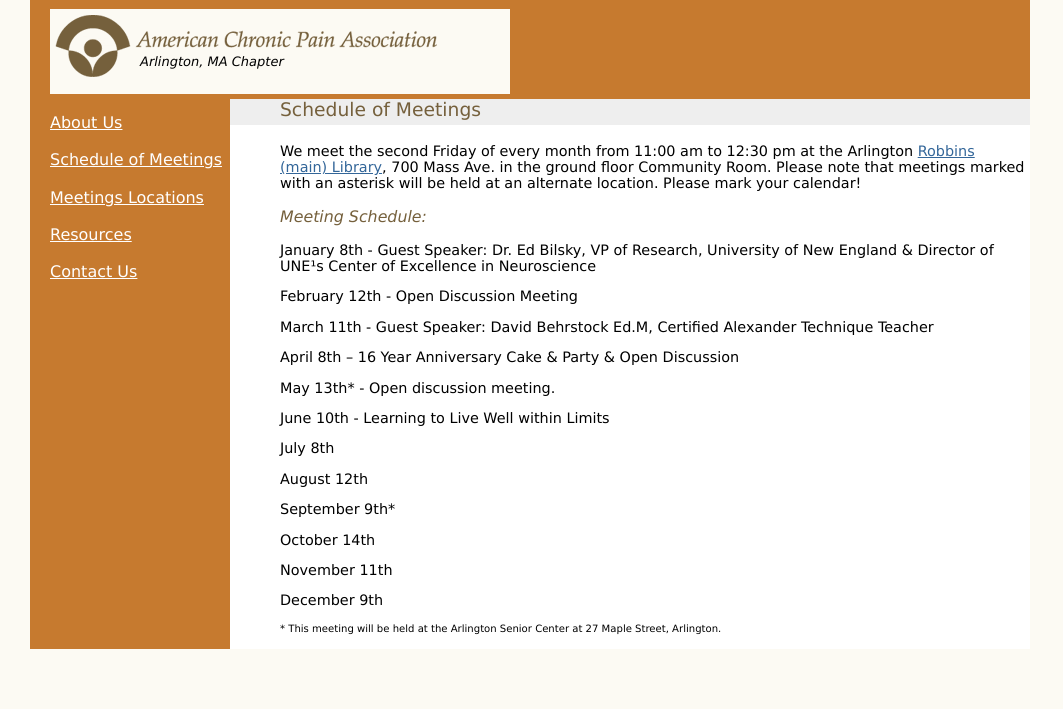
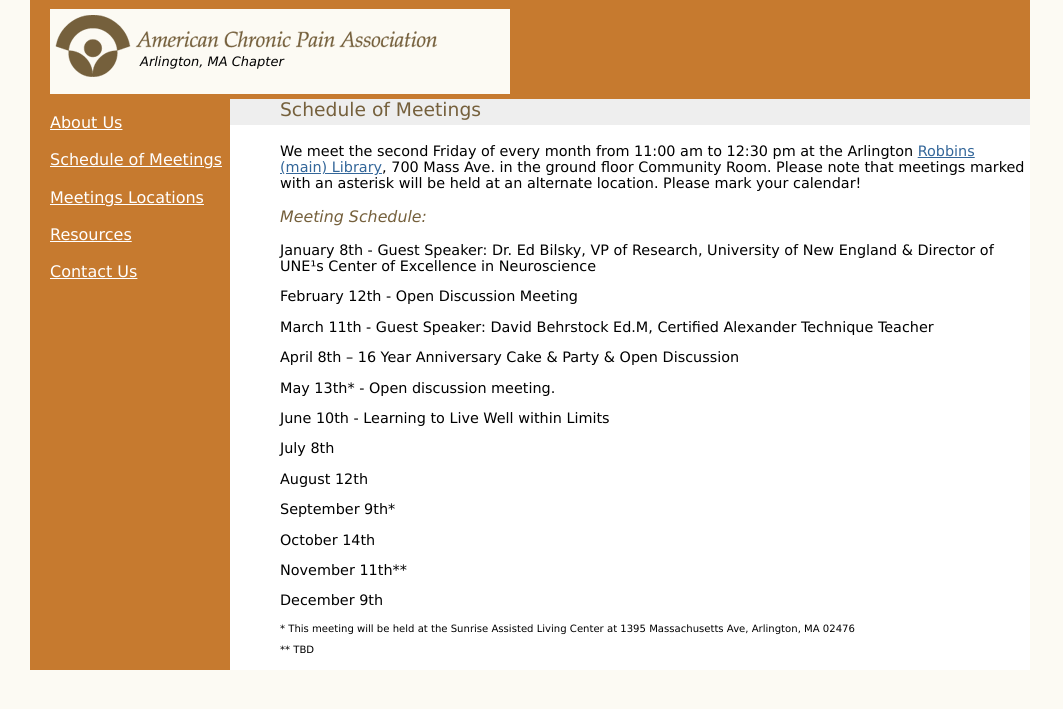
Before and after one commit to legostud/arlingtonacpa-org, a PHP site: page /meetings.php in a window 1280 px wide. Shown: the part 16-725 px from the top of the page, without its empty margins (0-1063 px from the left). Run offline with PHP 8.4, Linux system fonts and the light colour scheme.

Commit message:
New Meeting address for September

```diff
--- a/meetings.php
+++ b/meetings.php
@@ -32,10 +32,10 @@ New England &amp; Director of UNE¹s Center of Excellence in Neuroscience</p>
 			<p>August 12th</p>
 			<p>September 9th*</p>
 			<p>October 14th</p>
-			<p>November 11th</p>
+			<p>November 11th**</p>
 			<p>December 9th</p>
-			<p class="finePrint">* This meeting will be held at the Arlington Senior Center at 27 Maple
-Street, Arlington.</p>
+			<p class="finePrint">* This meeting will be held at the Sunrise Assisted Living Center at 1395 Massachusetts Ave, Arlington, MA 02476</p>
+			<p class="finePrint">** TBD</p>
 		</div>
 	</div>
 </div>
```
